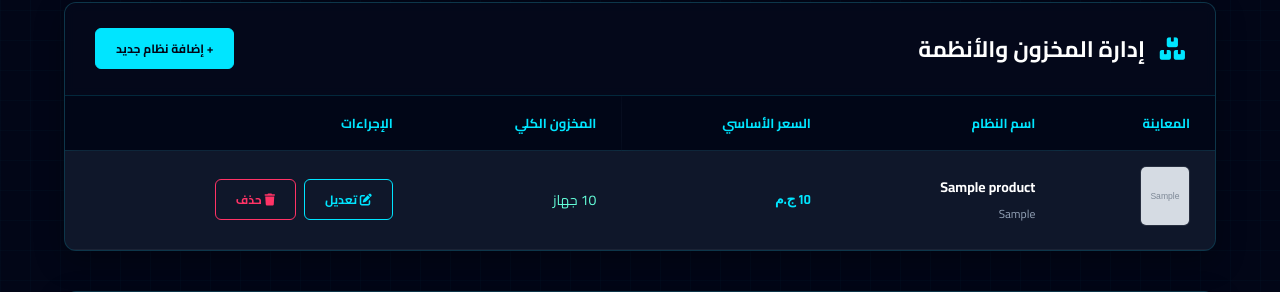
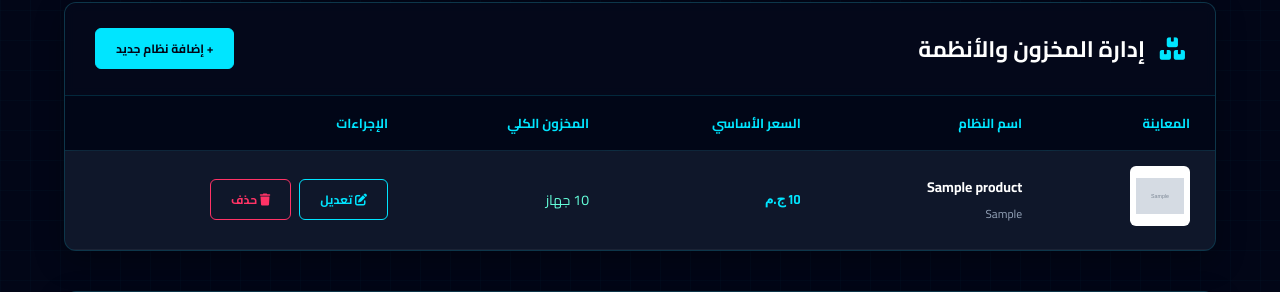
Before and after one commit to youseff11/Elbasty-Groub, a Django app: page /dashboard/ in a window 1280 px wide. Shown: the part 625-917 px from the top of the page. Run offline with Django 5.2, Linux system fonts and the light colour scheme; a user stored in the database is signed in; tables that the repository leaves empty hold one stand-in row (values such as "Sample post"); grey boxes marked "Sample" are stand-in pictures.

Commit message:
first commit

```diff
--- a/templates/dashboard.html
+++ b/templates/dashboard.html
@@ -112,9 +112,15 @@
 
     td { padding: 15px 25px; border-bottom: 1px solid rgba(255,255,255,0.05); font-size: 14px; color: var(--text-main); }
 
+    /* تعديل صورة المنتج لتكون بخلفية بيضاء وتظهر بالكامل */
     .product-thumb {
-        width: 50px; height: 60px; object-fit: cover;
-        border: 1px solid rgba(255,255,255,0.1); border-radius: 6px;
+        width: 60px; height: 60px;
+        object-fit: contain;
+        background-color: #ffffff;
+        padding: 5px;
+        box-sizing: border-box;
+        border: 1px solid rgba(255,255,255,0.1);
+        border-radius: 6px;
     }
 
     /* --- الأزرار --- */
@@ -253,10 +259,20 @@
                     {% for product in products %}
                     <tr>
                         <td>
-                            <img src="{% if product.main_image %}{{ product.main_image }}{% endif %}" class="product-thumb" onerror="this.src='https://via.placeholder.com/50x60/0a192f/00e5ff?text=SYS'">
+                            <img src="{% if product.main_image %}{{ product.main_image }}{% endif %}" class="product-thumb" onerror="this.src='https://via.placeholder.com/60x60/ffffff/00e5ff?text=SYS'">
                         </td>
                         <td><strong style="color: #fff;">{{ product.name }}</strong><br><small style="color: var(--text-sec);">{{ product.sku }}</small></td>
-                        <td style="font-weight: 700; font-family: var(--font-english); color: var(--neon-blue);">{{ product.price|floatformat:0 }} ج.م</td>
+
+                        <td style="font-family: var(--font-english);">
+                            {% if product.discount_price %}
+                                <span style="font-weight: 700; color: var(--neon-blue);">{{ product.get_effective_price|default:product.discount_price|floatformat:0 }} ج.م</span>
+                                <br>
+                                <span style="text-decoration: line-through; color: var(--text-sec); font-size: 12px;">{{ product.price|floatformat:0 }} ج.م</span>
+                            {% else %}
+                                <span style="font-weight: 700; color: var(--neon-blue);">{{ product.price|floatformat:0 }} ج.م</span>
+                            {% endif %}
+                        </td>
+
                         <td class="hide-mobile">
                             {% if product.stock <= 2 %}
                                 <span style="color: var(--danger); font-weight: bold;">⚠️ {{ product.stock }}</span>
```
